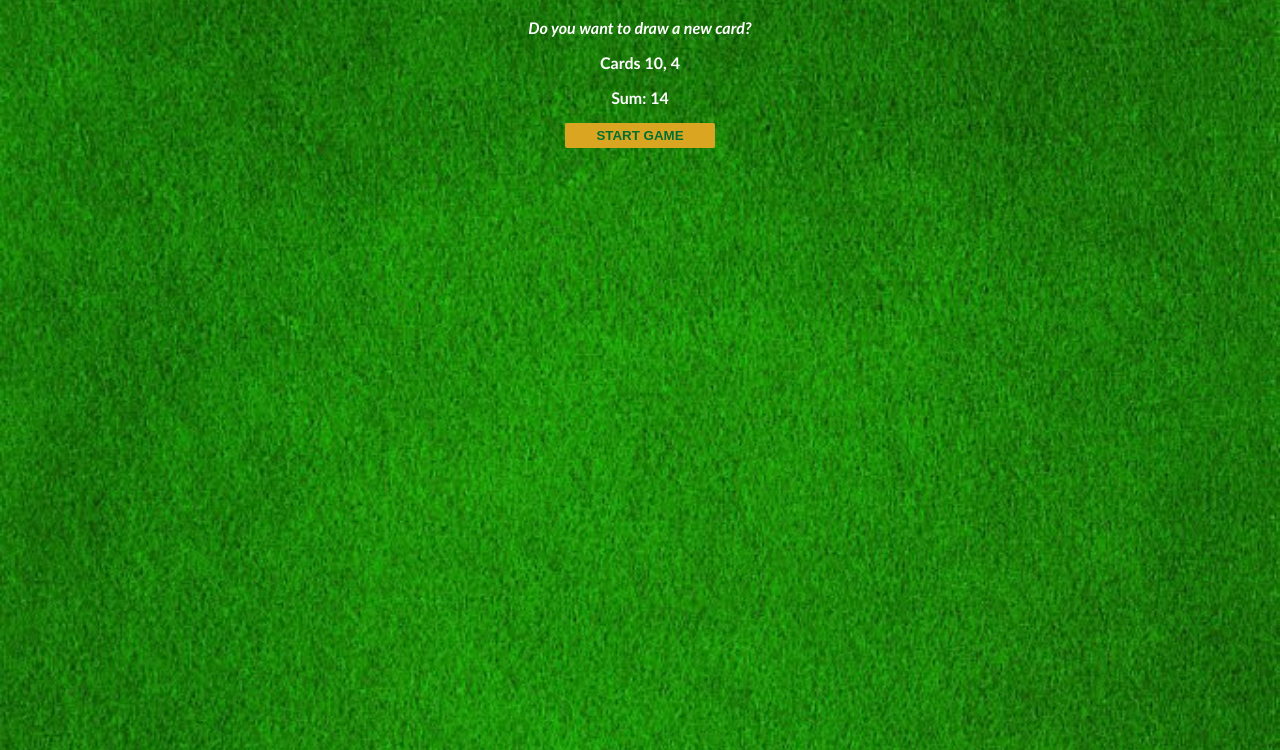
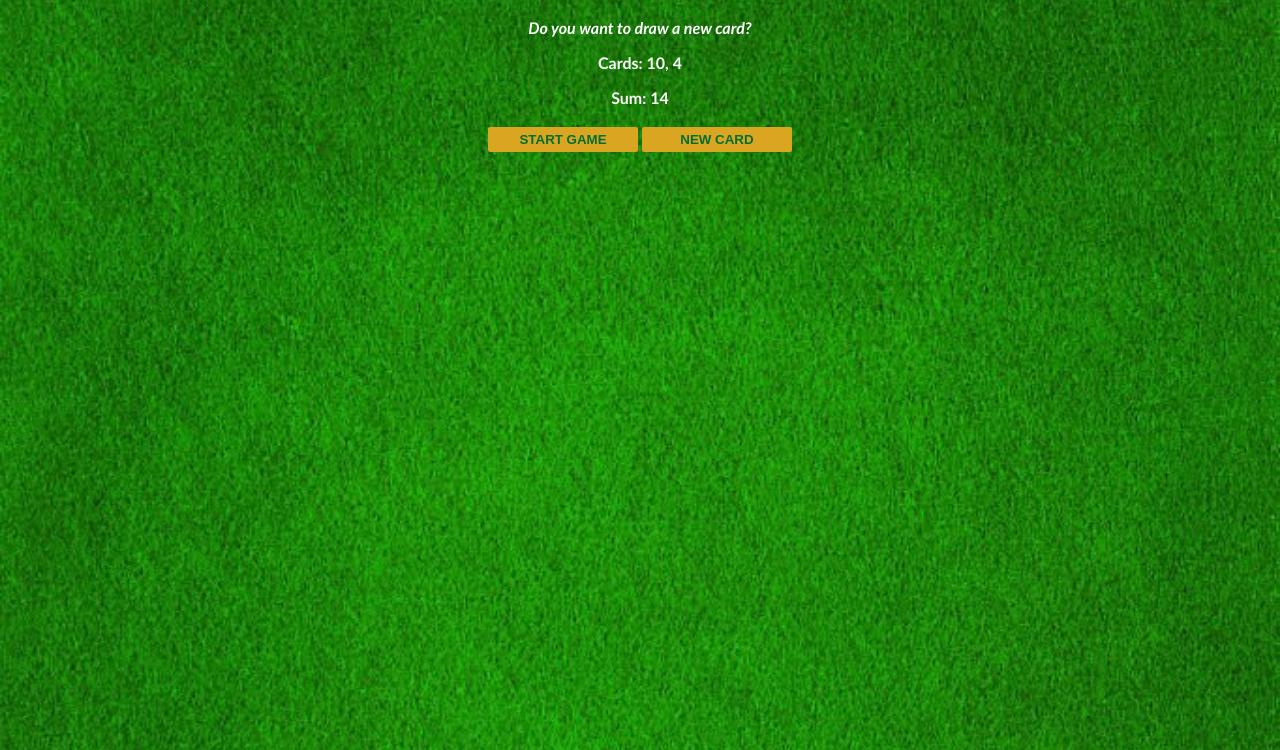
Before and after one commit to Esther-Magoma/blackjack-game, a plain HTML site: page index.html in a window 1280 px wide. Both pictures are taken after a click on the button "START GAME". Shown: the part 50-800 px from the top of the page. Drawn offline with Linux system fonts and the light colour scheme.

Commit message:
Second commit

```diff
--- a/index.html
+++ b/index.html
@@ -8,6 +8,7 @@
         <p id="cards-el">Cards:</p>
         <p id="sum-el">Sum:</p>
         <button onclick="startGame()">START GAME</button>
+        <button onclick="newCard()">NEW CARD</button>
         <script src="index.js"></script>
     </body>
 </html>
--- a/index.js
+++ b/index.js
@@ -1,5 +1,6 @@
 let firstCard = 10
 let secondCard = 4
+let cards = [firstCard, secondCard]
 let sum = firstCard + secondCard
 let hasBlackJack = false
 let isAlive = true
@@ -8,8 +9,12 @@
 let sumEl = document.getElementById("sum-el")
 let cardsEl = document.getElementById("cards-el")
 
-function startGame() {
-    cardsEl.textContent = "Cards " + firstCard + ", " + secondCard
+function startGame(){
+    renderGame()
+}
+
+function renderGame() {
+    cardsEl.textContent = "Cards: " + cards[0] + ", " + cards[1]
     sumEl.textContent = "Sum: " + sum
     if (sum <= 20) {
         message = "Do you want to draw a new card?"
@@ -22,3 +27,10 @@
     }
     messageEl.textContent = message
 }
+function newCard(){
+    console.log("Drawing a new card from the deck!")
+    let card = 7
+    sum += card
+    cards.push(card)
+    renderGame()
+}
--- a/style.css
+++ b/style.css
@@ -26,4 +26,6 @@
     font-weight: bold;
     border: none;
     border-radius: 2px;
+    margin-top: 4px;
+    margin-bottom: 4px;
 }
```
